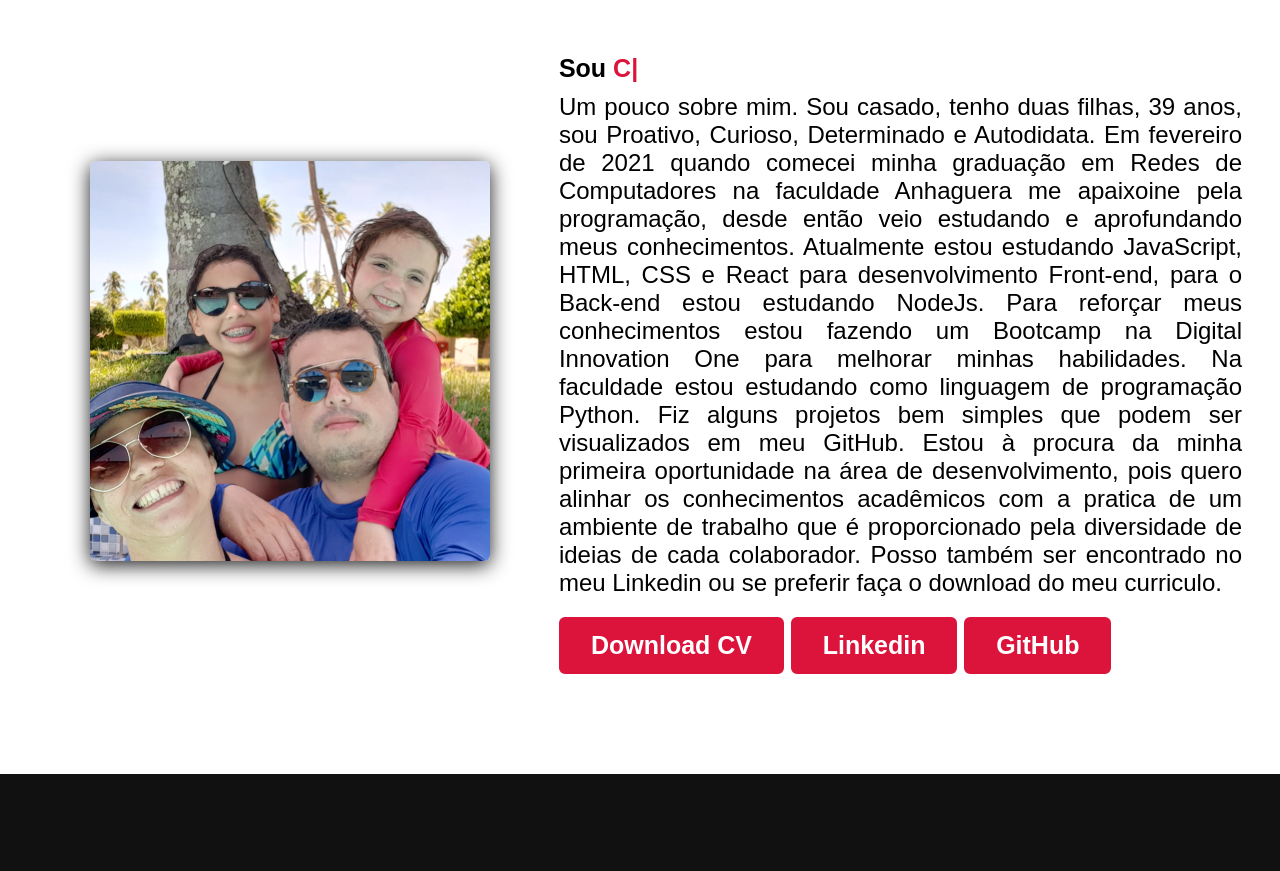
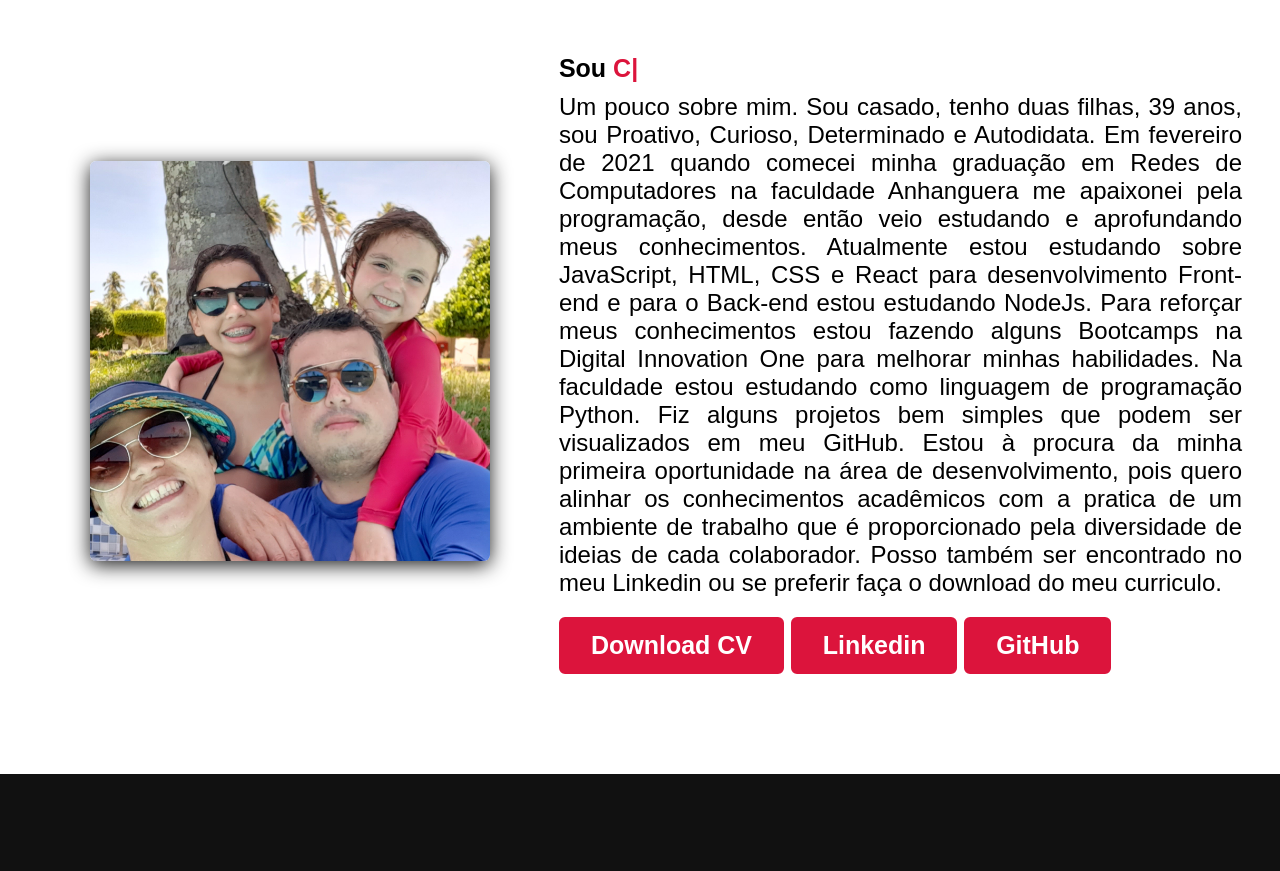
Before and after one commit to Andersonclayton987/Andersonclayton987.github.io, a plain HTML site: page index.html in a window 1280 px wide. Shown: the part 971-1842 px from the top of the page. Drawn offline with nearby package versions, Linux system fonts and the light colour scheme; files whose address does not match are found by name.

Commit message:
Update index.html

```diff
--- a/index.html
+++ b/index.html
@@ -58,9 +58,9 @@
                     <div class="column rigth">
                         <div class="text">Sou <span class="typing-2"></span></div>
                         <p>Um pouco sobre mim. Sou casado, tenho duas filhas, 39 anos, sou Proativo, Curioso, Determinado e Autodidata. Em fevereiro de 2021
-                            quando comecei minha graduação em Redes de Computadores na faculdade Anhaguera me apaixoine pela programação, desde então veio
-                            estudando e aprofundando meus conhecimentos. Atualmente estou estudando JavaScript, HTML, CSS e React para desenvolvimento
-                            Front-end, para o Back-end estou estudando NodeJs. Para reforçar meus conhecimentos estou fazendo um Bootcamp na Digital Innovation
+                            quando comecei minha graduação em Redes de Computadores na faculdade Anhanguera me apaixonei pela programação, desde então veio
+                            estudando e aprofundando meus conhecimentos. Atualmente estou estudando sobre JavaScript, HTML, CSS e React para desenvolvimento
+                            Front-end e para o Back-end estou estudando NodeJs. Para reforçar meus conhecimentos estou fazendo alguns Bootcamps na Digital Innovation
                             One para melhorar minhas habilidades. Na faculdade estou estudando como linguagem de programação Python. Fiz alguns projetos bem
                             simples que podem ser visualizados em meu GitHub. Estou à procura da minha primeira oportunidade na área de desenvolvimento, pois
                             quero alinhar os conhecimentos acadêmicos com a pratica de um ambiente de trabalho que é proporcionado pela diversidade de ideias
```
